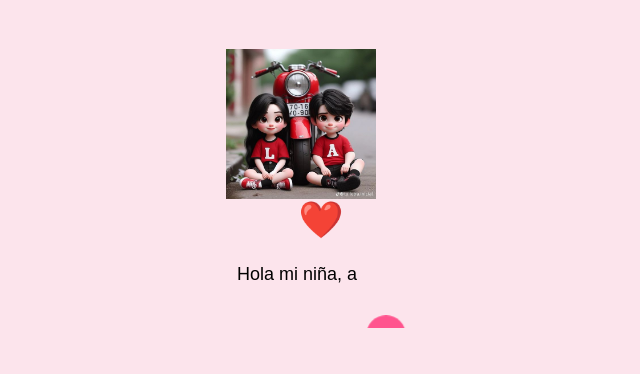
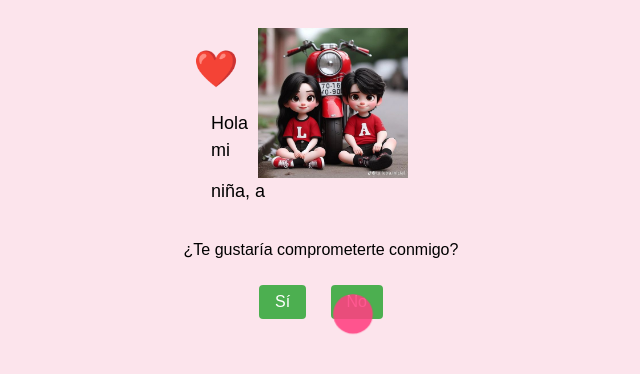
Before and after one commit to Janmxgaming/Pagina-de-mi-amor, a plain HTML site: page index.html in a window 1280 px wide. Both pictures are taken after a click on the button "Si". Shown: the part 222-596 px from the top of the page, without its empty margins (319-959 px from the left). Drawn offline with Linux system fonts and the light colour scheme.

Commit message:
o ndex.html

```diff
--- a/index.html
+++ b/index.html
@@ -27,6 +27,9 @@
         <div class="container">
             <div id="heart" onclick="animarCorazon()">❤️</div>
             <div id="message"></div>
+            <p>¿Te gustaría comprometerte conmigo?</p>
+            <button onclick="responderCompromiso('si')">Sí</button>
+            <button onclick="responderCompromiso('no')">No</button>
         </div>
     </div>
 
```
